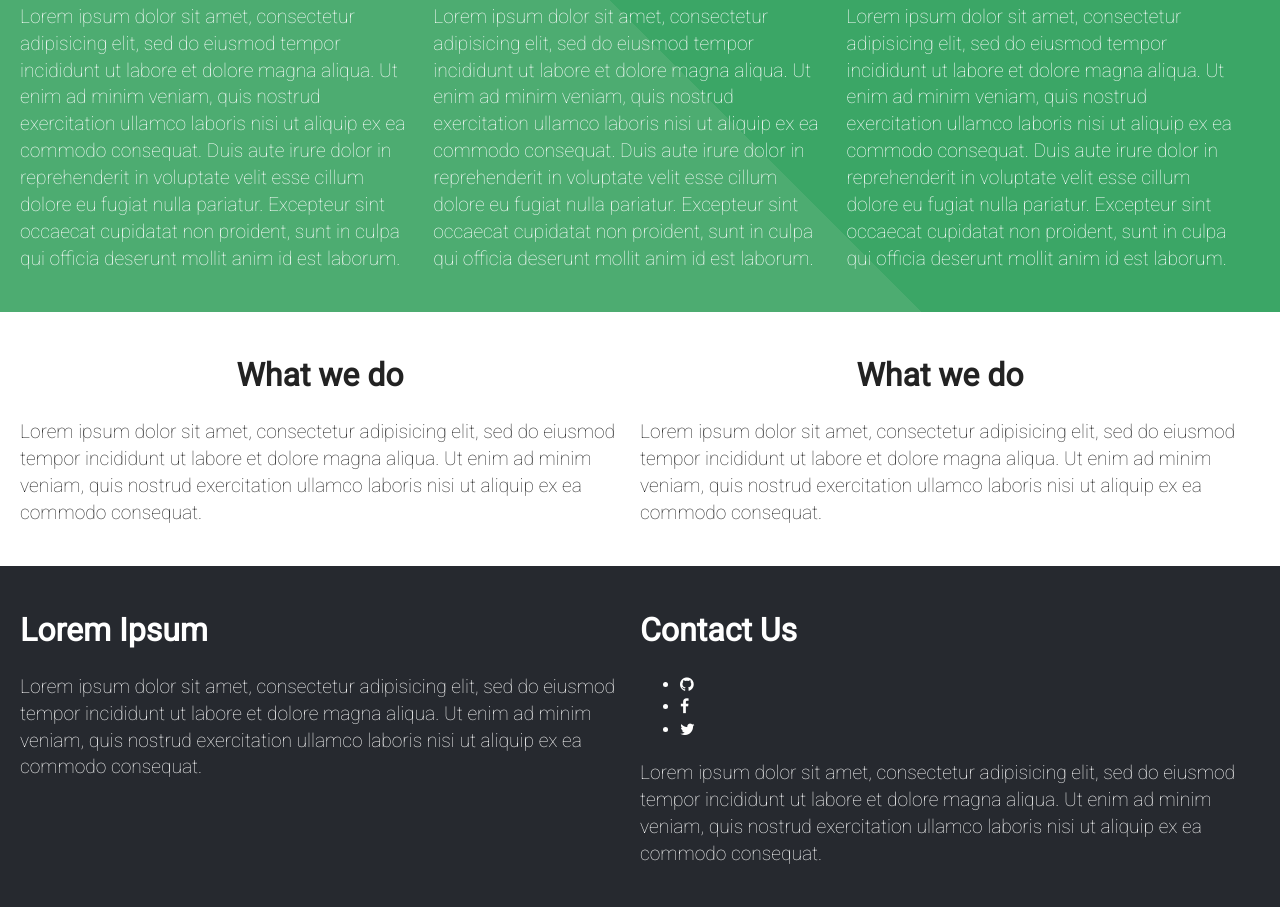
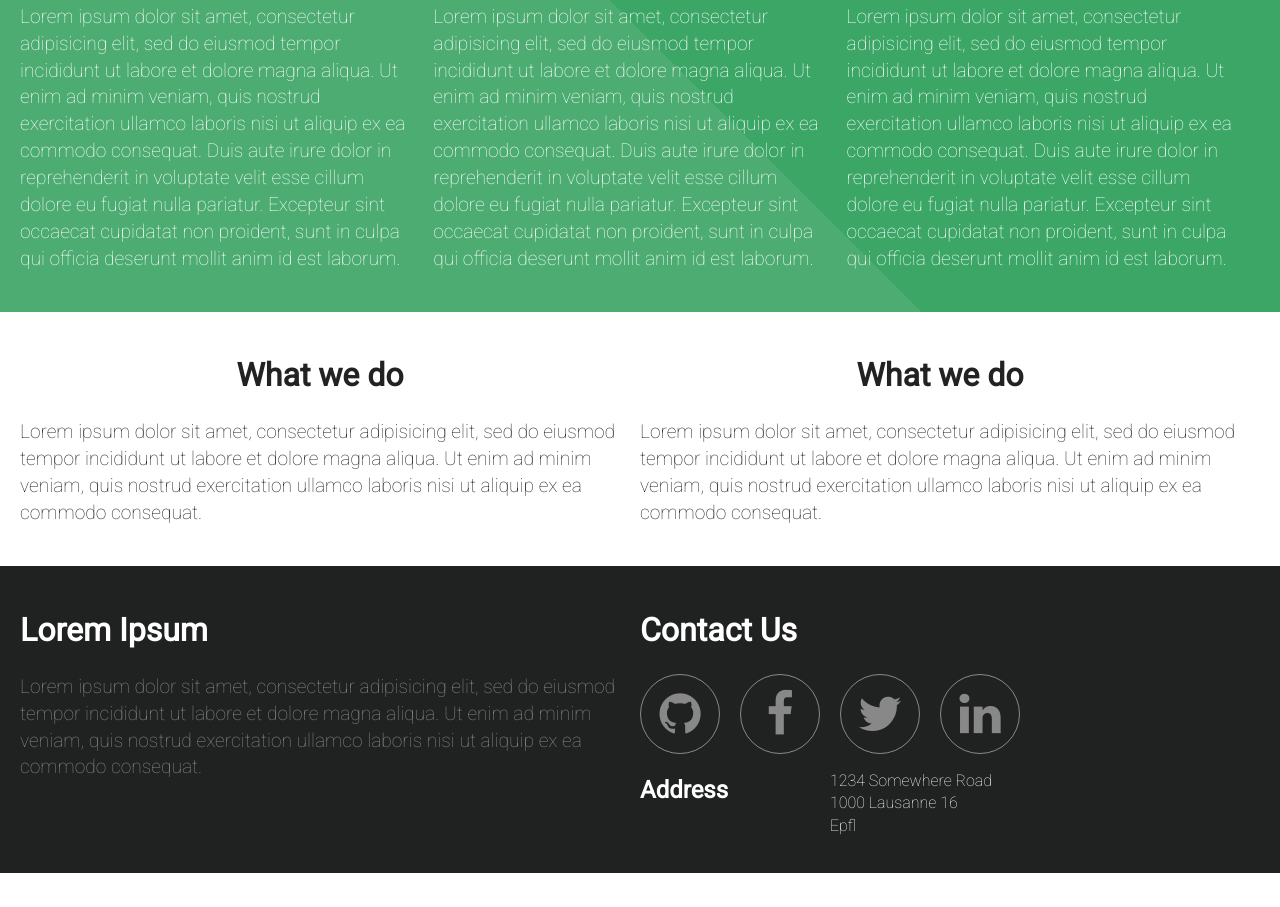
Before and after one commit to EricDupertuis/Ame-optics, a plain HTML site: page app/index.html in a window 1280 px wide. Shown: the part 1051-1958 px from the top of the page. After the commit the page ends 1924 px from the top, so only its background shows below. Drawn offline with Linux system fonts and the light colour scheme.

Commit message:
last commit before class

```diff
--- a/app/assets/sass/_style.scss
+++ b/app/assets/sass/_style.scss
@@ -140,5 +140,57 @@ img {
 
 #footer {
   color: #fff;
-  background-color: #26292f;
+  background-color: #202222;
+
+  p {
+    color: #888;
+  }
+
+  a {
+    font-size: 3em;
+    width: 100%;
+    display: inline-block;
+    height: 80px;
+    line-height: 80px;
+    text-align: center;
+    color: #888;
+    text-decoration: none;
+  }
+
+  .socialList {
+    margin: 0;
+    padding: 0;
+    list-style-type: none;
+    display: block;
+    width: 100%;
+    height: 5em;
+
+    li {
+      margin-right: 20px;
+      float: left;
+      border: 1px solid #888;
+      border-radius: 100%;
+      width: 5em;
+      height: 5em;
+
+      &:hover {
+        border-color: #fff;
+
+        a {
+          color: #fff;
+        }
+      }
+    }
+  }
+
+  h2 {
+    display: inline-block;
+    width: 25%;
+    float: left;
+  }
+
+  .address {
+    float: left;
+    list-style-type: none;
+  }
 }
--- a/app/assets/sass/_vars.scss
+++ b/app/assets/sass/_vars.scss
@@ -1,2 +1,2 @@
-$textFont:   "Roboto";
+$textFont:   "Roboto", sans-serif;
 $titleFont : 'Raleway', sans-serif;
--- a/app/index.html
+++ b/app/index.html
@@ -107,14 +107,17 @@
             <div class="col-1-2">
                 <h1>Contact Us</h1>
                 <ul class="socialList">
-                    <li><i class="fa fa-github"></i></li>
-                    <li><i class="fa fa-facebook"></i></li>
-                    <li><i class="fa fa-twitter"></i></li>
+                    <li><a href="#" class="fa fa-github"></a></li>
+                    <li><a href="#" class="fa fa-facebook"></a></li>
+                    <li><a href="#" class="fa fa-twitter"></a></li>
+                    <li><a href="#" class="fa fa-linkedin"></a></li>
                 </ul>
-                <p>Lorem ipsum dolor sit amet, consectetur adipisicing elit, sed do eiusmod
-                    tempor incididunt ut labore et dolore magna aliqua. Ut enim ad minim veniam,
-                    quis nostrud exercitation ullamco laboris nisi ut aliquip ex ea commodo
-                    consequat.</p>
+                <h2>Address</h2>
+                <ul class="address">
+                    <li>1234 Somewhere Road</li>
+                    <li>1000 Lausanne 16</li>
+                    <li>Epfl</li>
+                </ul>
             </div>
         </div>
     </div>
```
Also changed, not shown: app/assets/css/main.css, 1 other file.
